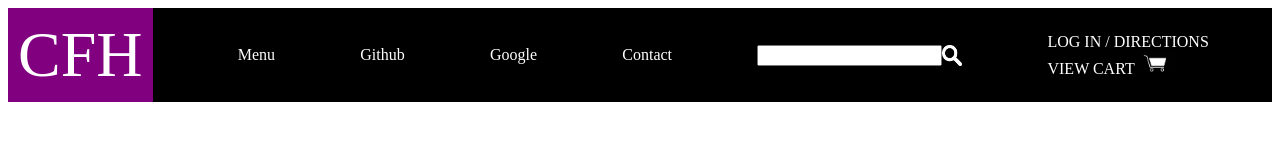
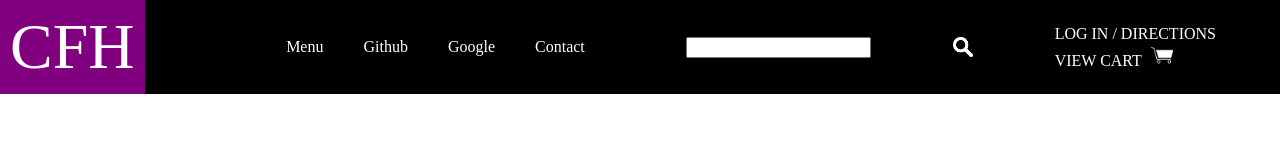
Before and after one commit to drewbdoo/external_css_assignment, a plain HTML site: page index.html in a window 1280 px wide. Drawn offline with Linux system fonts and the light colour scheme.

Commit message:
uploading assignment

```diff
--- a/index.html
+++ b/index.html
@@ -6,63 +6,25 @@
     <meta http-equiv="X-UA-Compatible" content="IE=edge" />
     <meta name="viewport" content="width=device-width, initial-scale=1.0" />
     <title>Document</title>
-    <style>
-        .nav {
-            font-family: serif;
-            display: flex;
-            background-color: black;
-            color: white;
-            justify-content: space-between;
-            align-items: center;
-        }
-
-        #cfh {
-            background-color: purple;
-            font-size: 400%;
-            justify-content: left;
-            padding: 10px;
-        }
-
-        #search {
-            width: 20px;
-
-        }
-
-        #cart {
-            width: 40px;
-        }
-
-        .input{
-            display: flex;
-            align-content: flex-end;
-
-        }
-
-        .login {
-            padding-right: 5%;
-        }
-
-
-
-
-    </style>
+    <link rel="stylesheet" href="style.css">
 </head>
 
 <body>
     <nav class="nav">
         <div id="cfh">CFH</div>
-        <div>Menu</div>
-        <div>Github</div>
-        <div>Google</div>
-        <div>Contact</div>
-        <div class="input">
+        <ul class="ul">
+            <li>Menu</li>
+            <li>Github</li>
+            <li>Google</li>
+            <li>Contact</li>
+            </ul>
             <input type="text" />
             <img id="search" src="search.png" />
-        </div>
-        <div class="login">
-            LOG IN / DIRECTIONS <br />
-            VIEW CART<img src="cart.webp" alt="checkout cart" id="cart" />
-        </div>
+            </div>
+            <div class="login">
+                LOG IN / DIRECTIONS <br />
+                VIEW CART<img src="cart.webp" alt="checkout cart" id="cart" />
+            </div>
     </nav>
 </body>
 
--- /dev/null
+++ b/style.css
@@ -0,0 +1,51 @@
+.nav {
+    font-family: serif;
+    display: flex;
+    background-color: black;
+    color: white;
+    justify-content: space-between;
+    align-items: center;
+}
+
+#cfh {
+    background-color: purple;
+    font-size: 400%;
+    justify-content: left;
+    padding: 10px;
+}
+
+#search {
+    width: 20px;
+
+}
+
+#cart {
+    width: 40px;
+}
+
+.input {
+    display: flex;
+    align-content: flex-end;
+
+}
+
+.login {
+    padding-right: 5%;
+}
+
+.ul
+{
+    display: flex;
+
+
+}
+
+li {
+    list-style-type: none;
+    padding: 20px;
+
+}
+
+body {
+    margin: 0;
+}
```
